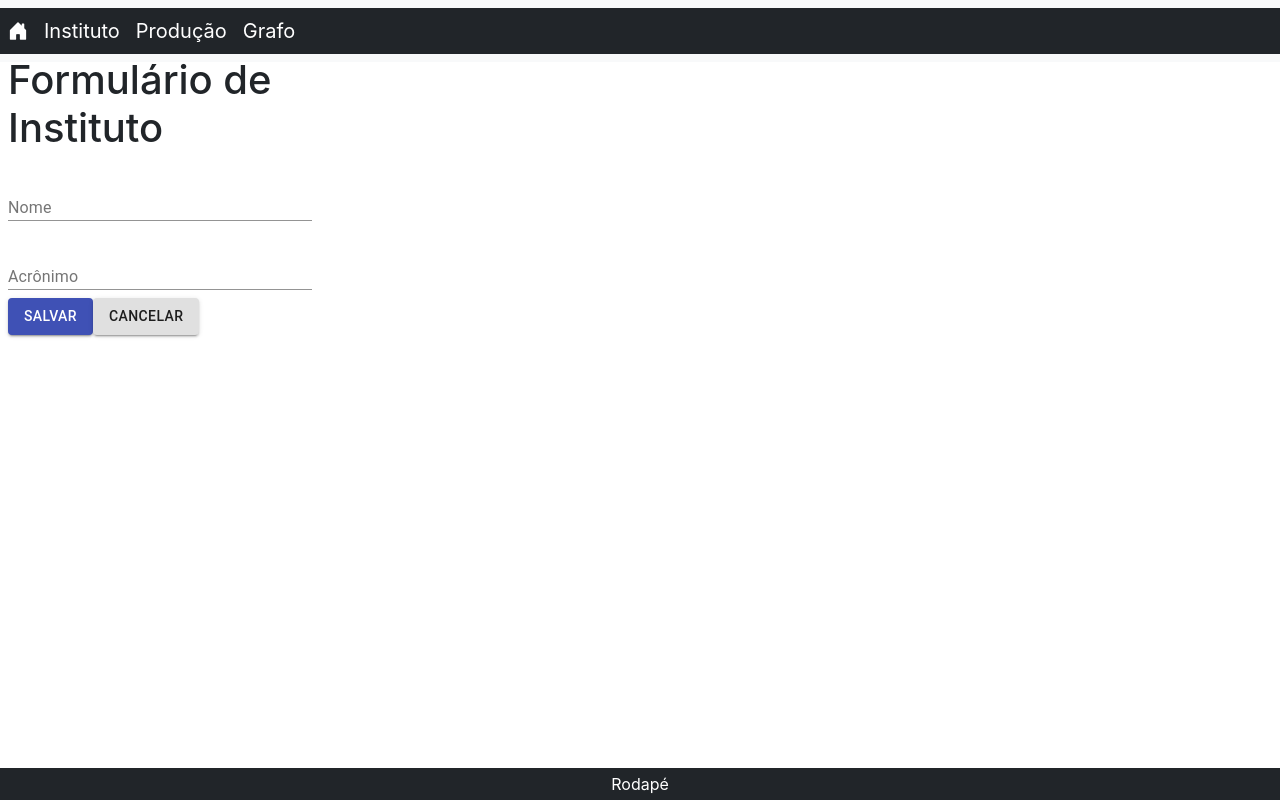
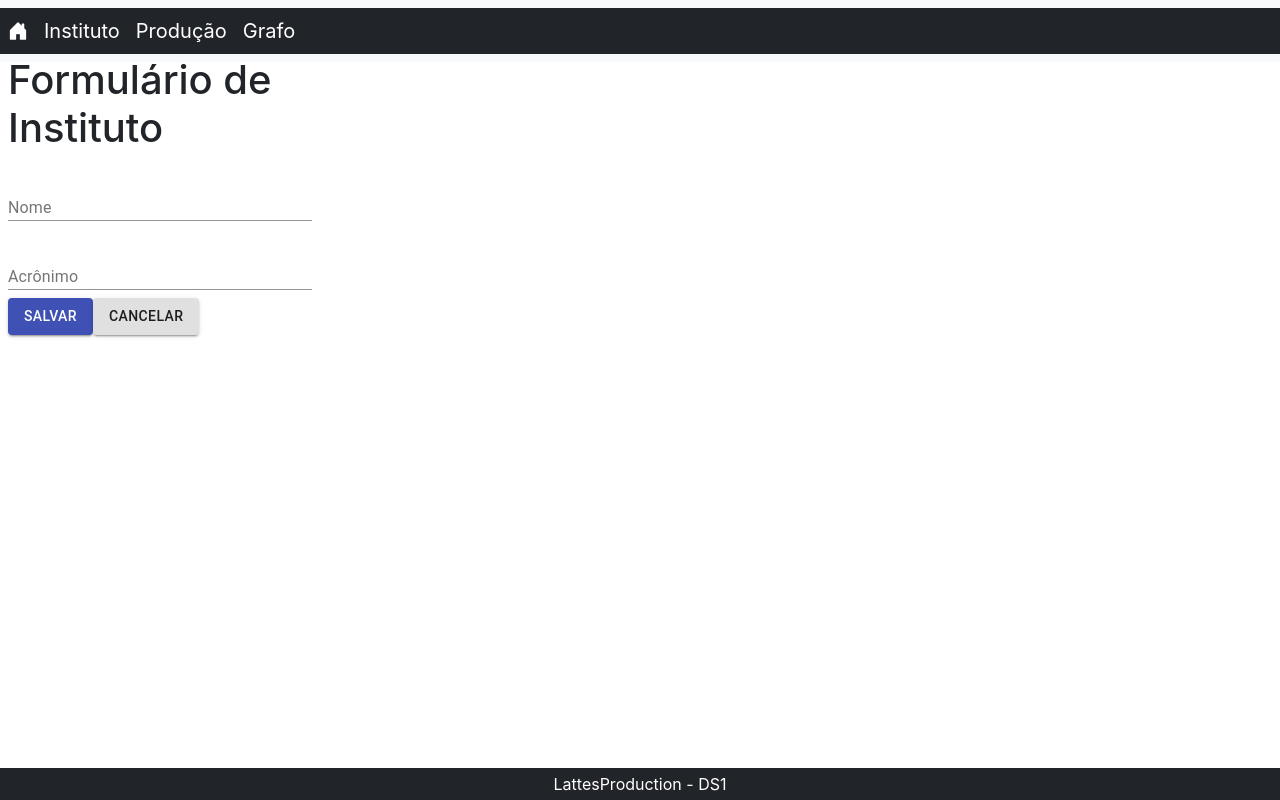
Before and after one commit to DeyvidManhaes/frontend, a React (Create React App) app: page /instituto/novo in a window 1280 px wide. Built offline with nearby package versions, Linux system fonts and the light colour scheme.

Commit message:
update rodapé

```diff
--- a/src/rodape/Rodape.js
+++ b/src/rodape/Rodape.js
@@ -5,7 +5,7 @@ export default class Rodape extends Component {
     return (
       <footer className='row fixed-bottom mt-2'>
         <div className='col-12 bg-dark text-white p-1 text-center'>
-            Rodapé
+            LattesProduction - DS1
         </div>
 
       </footer>
```
Also changed, not shown: 1 other file (tests, documents, lock files or other folders).
